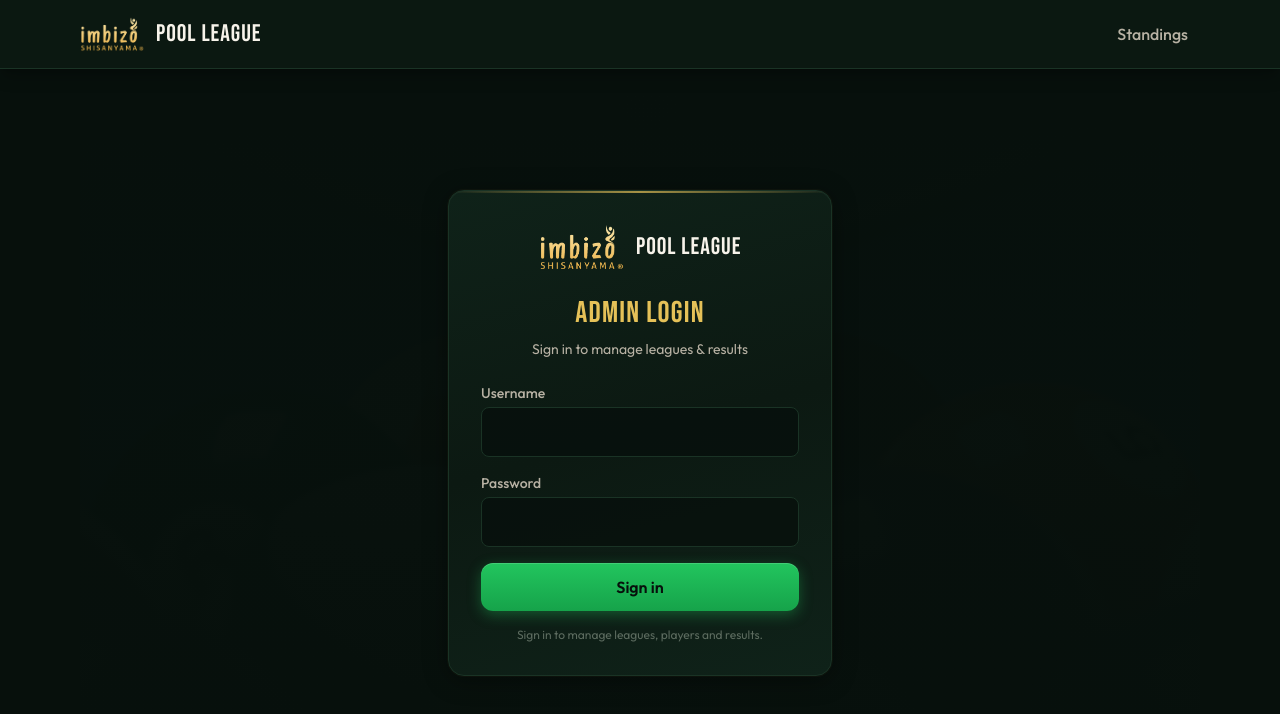
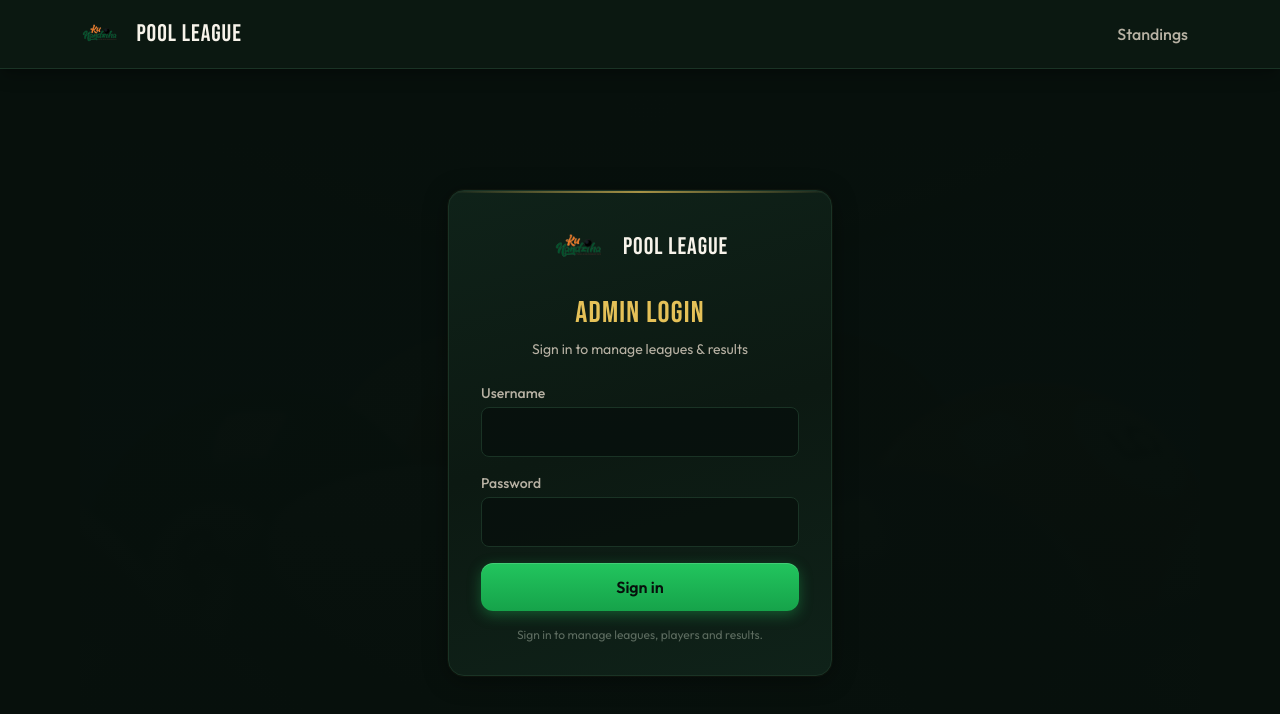
Before and after one commit to d3vbots/pool, a React (Vite) app: page /login in a window 1280 px wide. Shown: the top 714 px of the page. Built offline with nearby package versions, Linux system fonts and the light colour scheme; no server answers.

Commit message:
Update logo in index.html and poolImages.ts; add new logo file
- Replaced the existing logo reference in index.html with the new logo file.
- Updated LOGO_PATH in poolImages.ts to point to the new logo.
- Added newlogo.png to the public directory.

```diff
--- a/index.html
+++ b/index.html
@@ -2,7 +2,7 @@
 <html lang="en">
   <head>
     <meta charset="UTF-8" />
-    <link rel="icon" type="image/png" href="/Imbizo-Shisanyama-Logo.png" />
+    <link rel="icon" type="image/png" href="/newlogo.png" />
     <meta name="viewport" content="width=device-width, initial-scale=1.0, viewport-fit=cover, maximum-scale=5.0, user-scalable=yes" />
     <meta name="theme-color" content="#07100c" />
     <meta name="apple-mobile-web-app-capable" content="yes" />
--- a/src/lib/poolImages.ts
+++ b/src/lib/poolImages.ts
@@ -3,4 +3,4 @@
   hero: '/pool.jpeg',
 } as const;
 
-export const LOGO_PATH = '/Imbizo-Shisanyama-Logo.png';
+export const LOGO_PATH = '/newlogo.png';
```
Also changed, not shown: public/newlogo.png (added).
